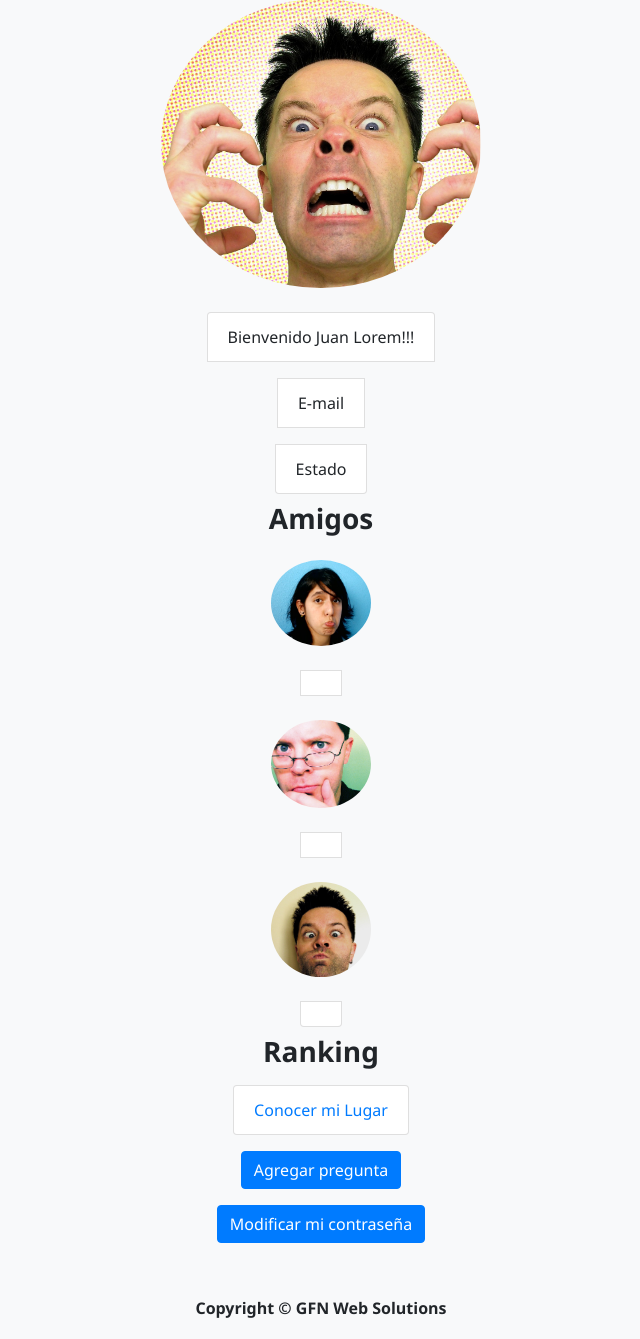
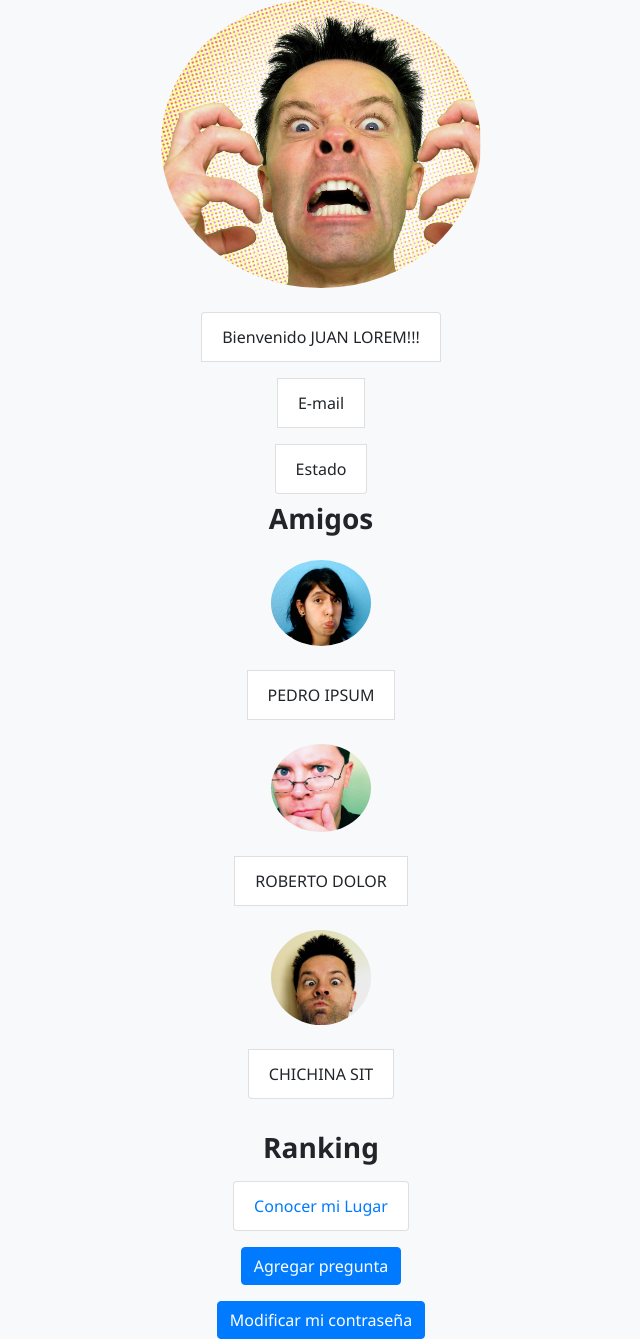
Before and after one commit to mollzilla/proyectointDH, a PHP site: page /usuarios.php in a window 1280 px wide. Shown: the part 265-1604 px from the top of the page, without its empty margins (319-959 px from the left). Run offline with PHP 8.4, Linux system fonts and the light colour scheme.

Commit message:
Home: agregué los botones de ranking y panel admin
Register: agregué campo alias
usuarios: agregué nombre amigos

```diff
--- a/web/register.php
+++ b/web/register.php
@@ -68,10 +68,13 @@
    <label for="confirmar" class='text-dark'>Confirmar Contraseña:</label>
    <input type="password" name="confirmar" id="confirmar" class="form-control" required>
    <br>
+   <label for="alias" class='text-dark'>Alias:</label>
+   <input type="text" name="alias" id="alias" class="form-control">
+   <br>
    <label for="avatar" class='text-dark'>Elige una Imagen</label>
    <input type="file" name="avatar" id="avatar" value="" required>
    <br>
-   <input type="submit" value="Registrarse" class="btn btn-primary mt-2 mb-2">
+      <input type="submit" value="Registrarse" class="btn btn-primary mt-2 mb-2">
 
  </form>
 
--- a/web/usuarios.php
+++ b/web/usuarios.php
@@ -28,7 +28,7 @@
   <div class="contenedor-imagen">
     <img  style="width:320px;display:block;" src=".\img\faces\face1.jpg" class="img-fluid rounded-circle rounded-sm my-3" alt="">
     <ul class="list-group">
-  <li class="list-group-item my-2">Bienvenido Juan Lorem!!!</li>
+  <li class="list-group-item my-2">Bienvenido JUAN LOREM!!!</li>
   <li class="list-group-item my-2">E-mail</li>
   <li class="list-group-item my-2">Estado</li> <!--Acá será editable para que pueda escribir un estado-->
 </ul>
@@ -36,12 +36,13 @@
 <ul class="list-group">
   <h3 class="text-center font-weight-bold">Amigos</h3>
   <img style="width:100px;"src=".\img\faces\face2.jpg" class="img-fluid rounded-circle my-3" alt="">
-<li class="list-group-item my-2"></li>
+<li class="list-group-item my-2">PEDRO IPSUM</li>
   <img style="width:100px;"src=".\img\faces\face3.jpg" class="img-fluid rounded-circle my-3" alt="">
-<li class="list-group-item my-2"></li>
+<li class="list-group-item my-2">ROBERTO DOLOR</li>
   <img style="width:100px;"src=".\img\faces\face4.jpg" class="img-fluid rounded-circle my-3" alt="">
-<li class="list-group-item my-2"></li>
+<li class="list-group-item my-2">CHICHINA SIT</li>
 </ul>
+<br>
 <h3 class="text-center font-weight-bold">Ranking</h3>
 <ul class="list-group">
 <li class="list-group-item my-2"><a href="./ranking.php">Conocer mi Lugar</a> </li>
```
Also changed, not shown: web/home.php (+7 -0 lines).
